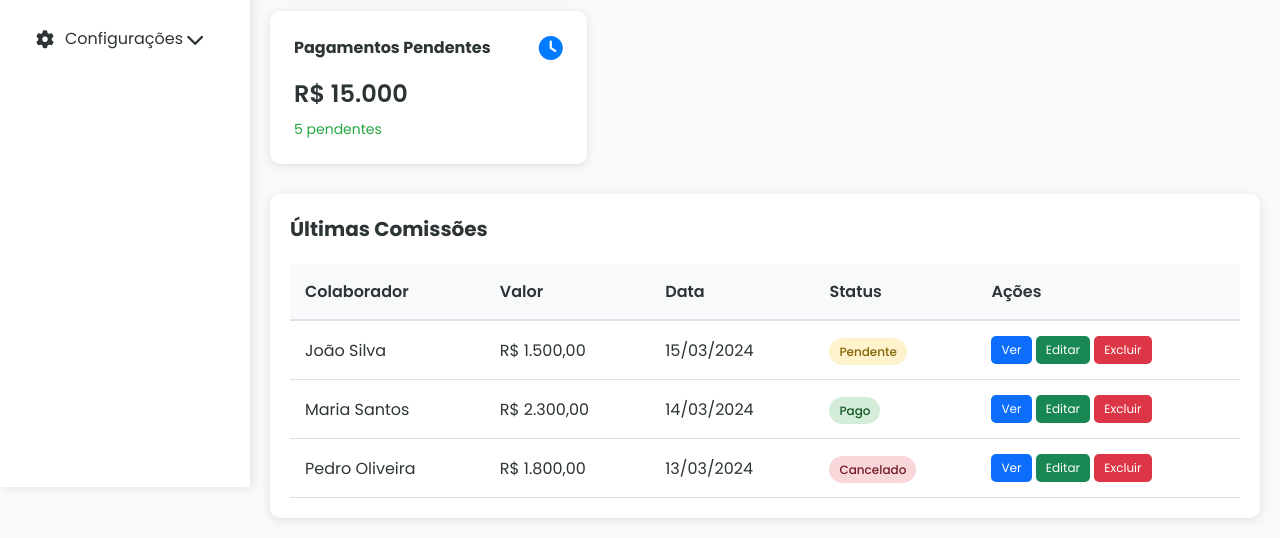
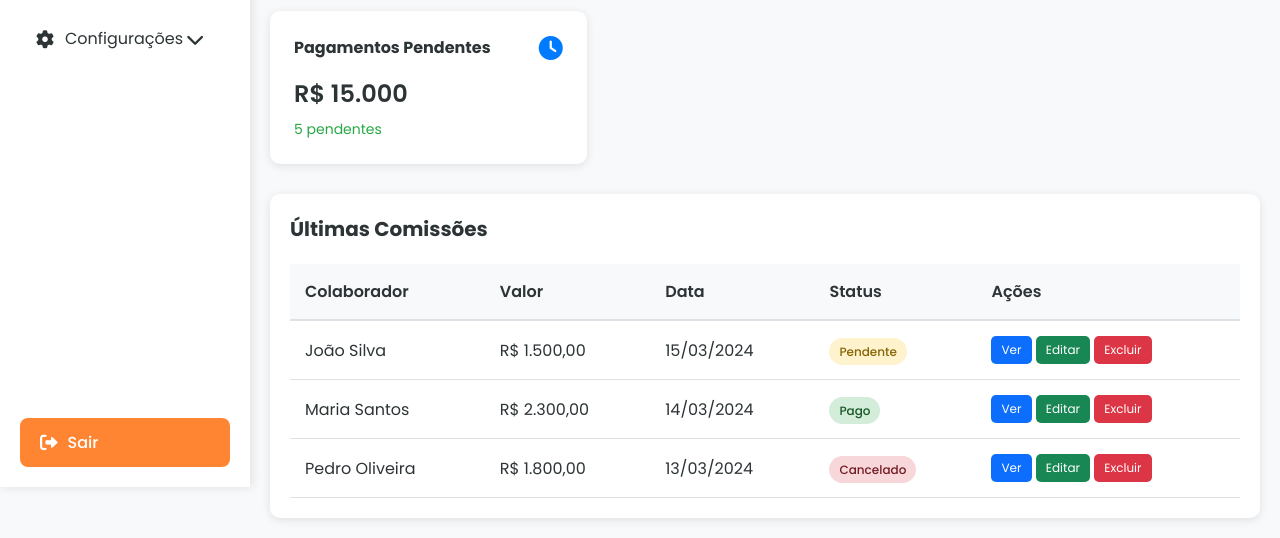
Before and after one commit to BlusDevsoftware/eGerente, a plain HTML site: page frontend/Paginas_HTML/index.html in a window 1280 px wide. In both pictures the pointer is over the link "Sair". Shown: the part 313-851 px from the top of the page. Drawn offline with nearby package versions, Linux system fonts and the light colour scheme.

Commit message:
Alteração na cor do botão Sair para laranja

```diff
--- a/frontend/Paginas_CSS/styles.css
+++ b/frontend/Paginas_CSS/styles.css
@@ -197,10 +197,11 @@ body {
     font-weight: 500;
     transition: all 0.3s ease;
     border-radius: 8px;
+    background-color: #ff6b00;
 }
 
 .logout-button a:hover {
-    background: rgba(255, 255, 255, 0.1);
+    background: #ff8533;
 }
 
 .logout-button i {
@@ -846,10 +847,11 @@ textarea {
     font-weight: 500;
     transition: all 0.3s ease;
     border-radius: 8px;
+    background-color: #ff6b00;
 }
 
 .logout-button a:hover {
-    background: rgba(255, 255, 255, 0.1);
+    background: #ff8533;
 }
 
 .logout-button a i {
```
